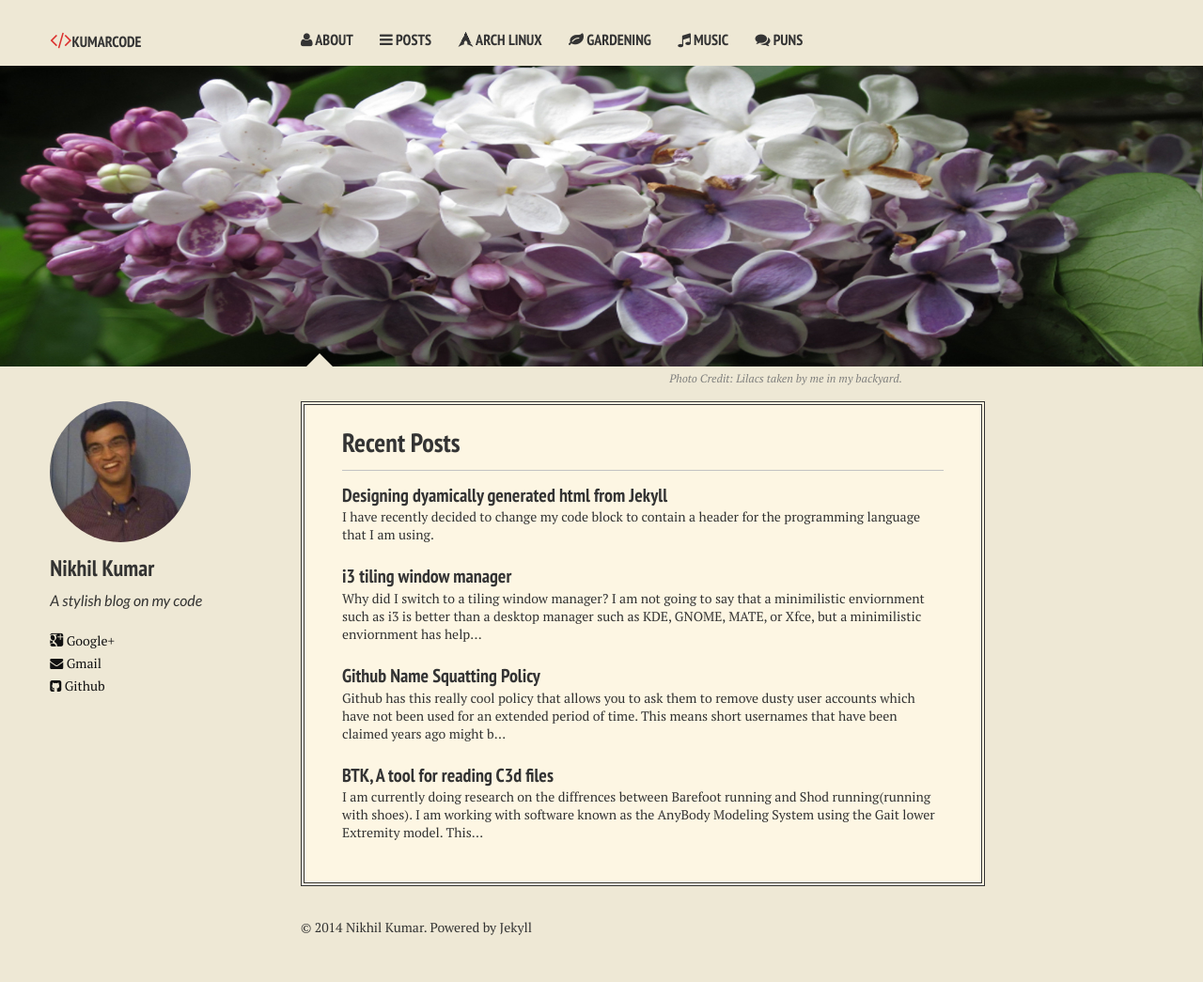
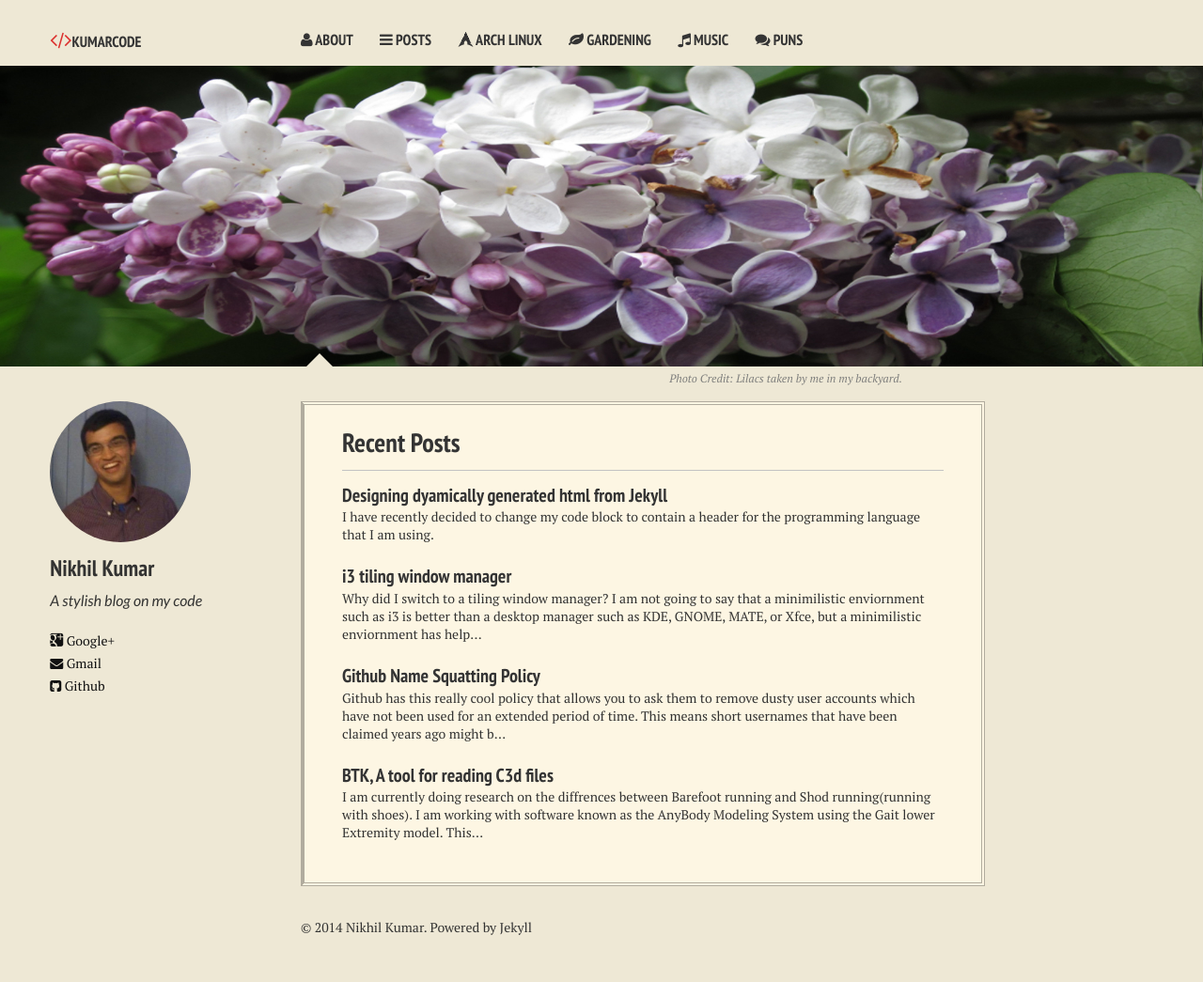
Before and after one commit to nikhil/nikhil.github.io, a Jekyll site: the page built from index.md, in a window 1280 px wide. Shown: the whole page at 94% size. Built offline with Jekyll 4.4.1, drawn with Linux system fonts in a browser that asks for light colours; nearby versions of some CDN libraries; some web fonts are replaced.

Commit message:
changed flat border style

```diff
--- a/assets/css/custom.css
+++ b/assets/css/custom.css
@@ -43,7 +43,9 @@
 padding-bottom: 35px;
 
 border-width: 4px;
-border-style: double;
+border-color: #b1ac9e;
+border-style: double double double solid;
+
 
 
 
@@ -61,7 +63,9 @@
 padding-bottom: 18px;
 
 border-width: 4px;
-border-style: double;
+border-color: #b1ac9e;
+border-style: double double double solid;
+
 
 
 }
```
Also changed, not shown: 2 other files.
